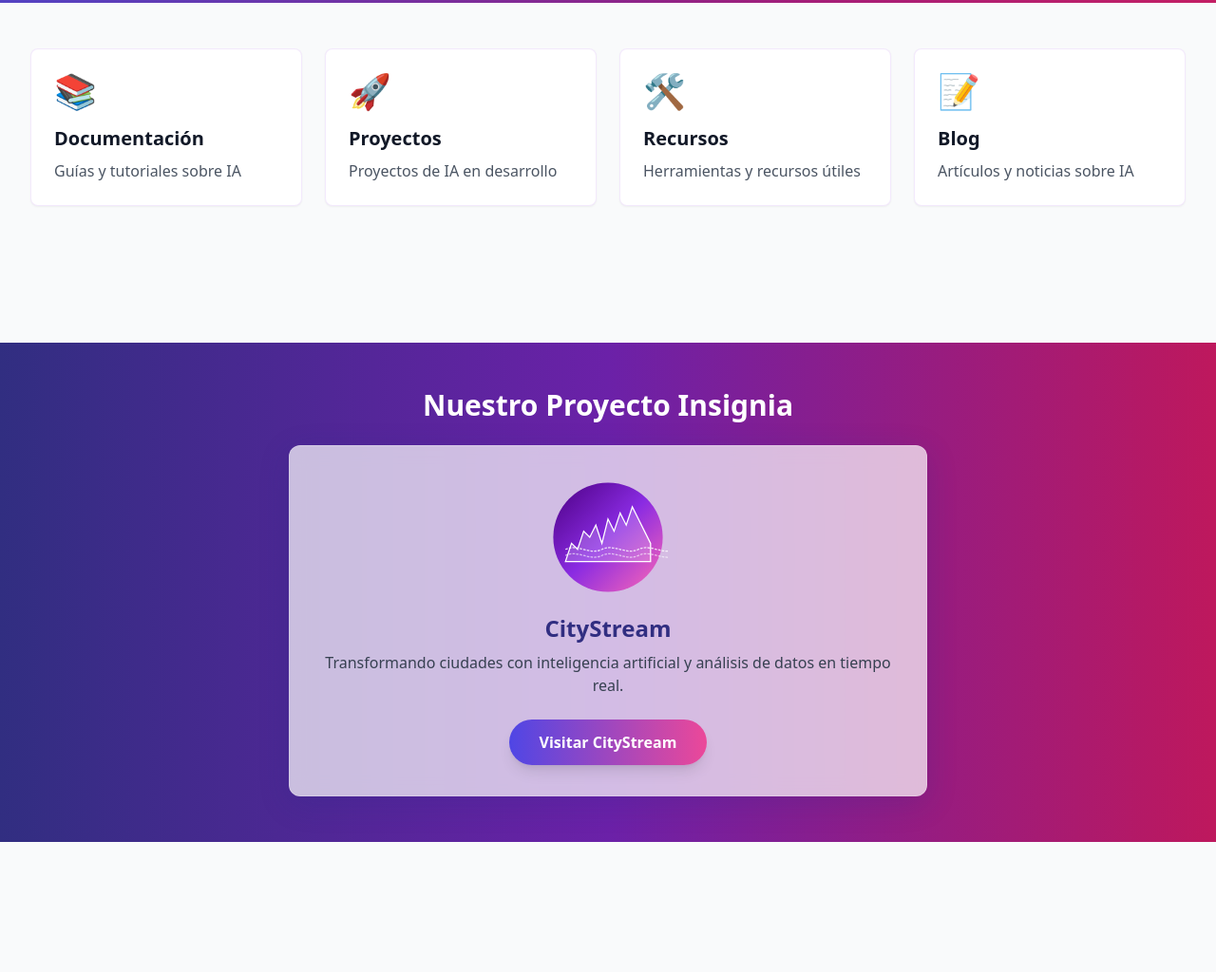
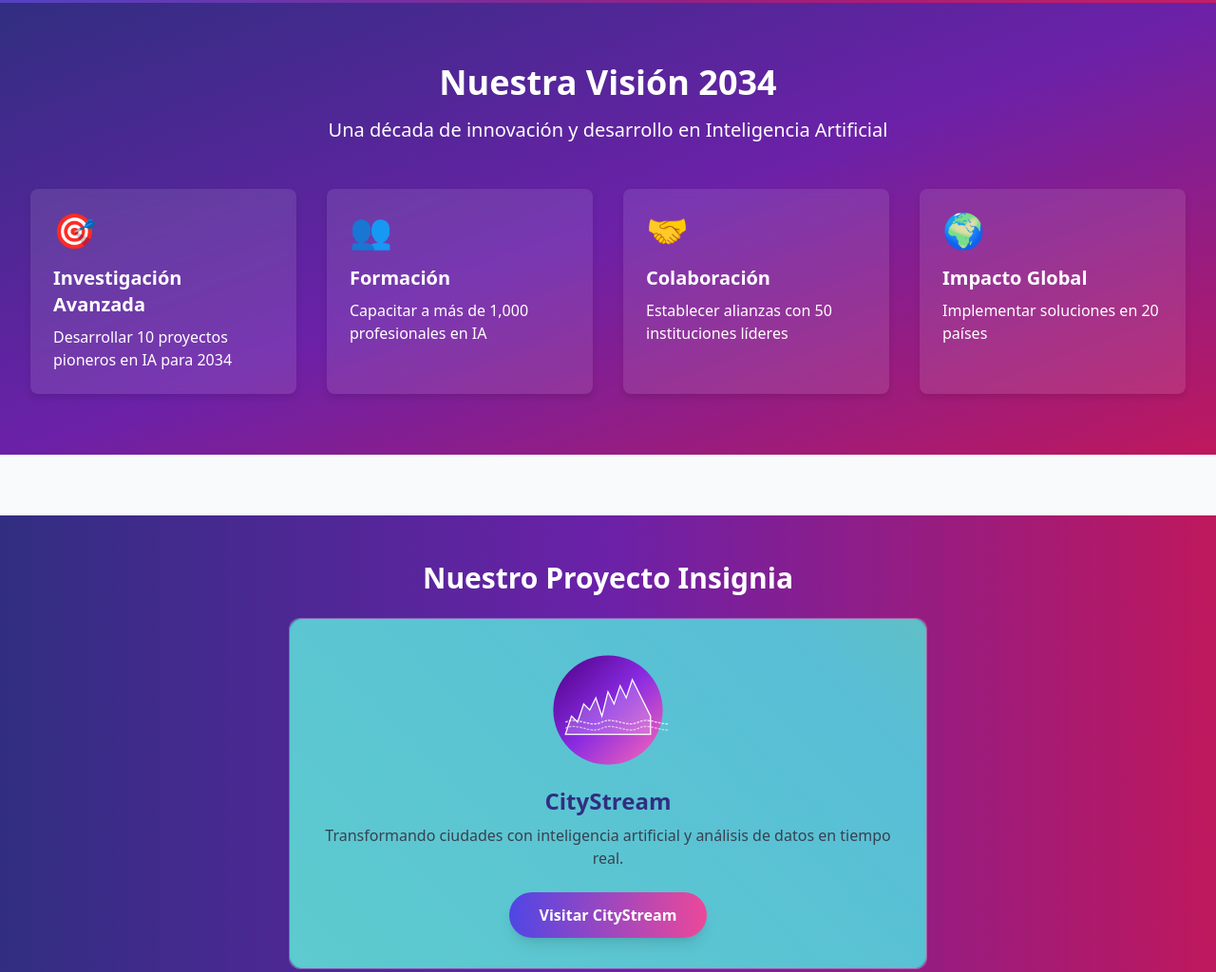
Before and after one commit to CamiloYate09/fundacionYateAI, a plain HTML site: page index.html in a window 1280 px wide. Shown: the part 699-1723 px from the top of the page at 95% size. Before the commit the page ends 1586 px from the top, so only its background shows below. Drawn offline with nearby package versions, Linux system fonts and the light colour scheme.

Commit message:
Revise content sections with a modernized layout, gradient styling, and advanced glass morphism effects. Enhanced animations, added vision segment, and introduced gradient border animation for an elevated user experience.

```diff
--- a/index.html
+++ b/index.html
@@ -49,35 +49,35 @@
         </div>
     </div>
 
-    <main class="max-w-7xl mx-auto py-6 sm:px-6 lg:px-8">
-        <div class="px-4 py-6 sm:px-0">
-            <div class="grid grid-cols-1 gap-6 sm:grid-cols-2 lg:grid-cols-4">
-                <!-- Documentación -->
-                <div class="glass-card p-6 rounded-lg shadow-sm hover:shadow-md transition-shadow duration-200 cursor-pointer card" data-section="docs">
-                    <div class="text-4xl mb-4 text-purple-600">📚</div>
-                    <h2 class="text-xl font-semibold text-gray-900 mb-2">Documentación</h2>
-                    <p class="text-gray-600">Guías y tutoriales sobre IA</p>
+    <!-- Visión a 10 años -->
+    <div class="py-16 bg-gradient-to-br from-indigo-900 via-purple-800 to-pink-700 text-white">
+        <div class="max-w-7xl mx-auto px-4 sm:px-6 lg:px-8">
+            <div class="text-center mb-12">
+                <h2 class="text-4xl font-bold mb-4">Nuestra Visión 2034</h2>
+                <p class="text-xl">Una década de innovación y desarrollo en Inteligencia Artificial</p>
             </div>
-
-                <!-- Proyectos -->
-                <div class="glass-card p-6 rounded-lg shadow-sm hover:shadow-md transition-shadow duration-200 cursor-pointer card" data-section="proyectos">
-                    <div class="text-4xl mb-4 text-pink-500">🚀</div>
-                    <h2 class="text-xl font-semibold text-gray-900 mb-2">Proyectos</h2>
-                    <p class="text-gray-600">Proyectos de IA en desarrollo</p>
+            <div class="grid grid-cols-1 md:grid-cols-2 lg:grid-cols-4 gap-8">
+                <div class="bg-white bg-opacity-10 p-6 rounded-lg backdrop-blur-sm">
+                    <div class="text-4xl mb-4">🎯</div>
+                    <h3 class="text-xl font-semibold mb-2">Investigación Avanzada</h3>
+                    <p>Desarrollar 10 proyectos pioneros en IA para 2034</p>
                 </div>
-
-                <!-- Recursos -->
-                <div class="glass-card p-6 rounded-lg shadow-sm hover:shadow-md transition-shadow duration-200 cursor-pointer card" data-section="recursos">
-                    <div class="text-4xl mb-4 text-blue-500">🛠️</div>
-                    <h2 class="text-xl font-semibold text-gray-900 mb-2">Recursos</h2>
-                    <p class="text-gray-600">Herramientas y recursos útiles</p>
+                <div class="bg-white bg-opacity-10 p-6 rounded-lg backdrop-blur-sm">
+                    <div class="text-4xl mb-4">👥</div>
+                    <h3 class="text-xl font-semibold mb-2">Formación</h3>
+                    <p>Capacitar a más de 1,000 profesionales en IA</p>
                 </div>
-
-                <!-- Blog -->
-                <div class="glass-card p-6 rounded-lg shadow-sm hover:shadow-md transition-shadow duration-200 cursor-pointer card" data-section="blog">
-                    <div class="text-4xl mb-4 text-indigo-600">📝</div>
-                    <h2 class="text-xl font-semibold text-gray-900 mb-2">Blog</h2>
-                    <p class="text-gray-600">Artículos y noticias sobre IA</p>
+                <div class="bg-white bg-opacity-10 p-6 rounded-lg backdrop-blur-sm">
+                    <div class="text-4xl mb-4">🤝</div>
+                    <h3 class="text-xl font-semibold mb-2">Colaboración</h3>
+                    <p>Establecer alianzas con 50 instituciones líderes</p>
+                </div>
+                <div class="bg-white bg-opacity-10 p-6 rounded-lg backdrop-blur-sm">
+                    <div class="text-4xl mb-4">🌍</div>
+                    <h3 class="text-xl font-semibold mb-2">Impacto Global</h3>
+                    <p>Implementar soluciones en 20 países</p>
+                </div>
+            </div>
         </div>
     </div>
 
@@ -85,10 +85,10 @@
     <div id="content-sections" class="mt-8">
         <!-- Documentación -->
         <div id="docs-content" class="section-content hidden">
-                    <div class="bg-white rounded-lg shadow p-6">
+            <div class="glass-card p-6">
                 <div class="flex justify-between items-center mb-4">
                     <h3 class="text-xl font-bold">Documentación</h3>
-                            <button class="add-entry-btn bg-blue-500 text-white px-4 py-2 rounded hover:bg-blue-600" data-section="docs">
+                    <button class="add-entry-btn bg-gradient-to-r from-blue-500 to-purple-600 text-white px-4 py-2 rounded-full hover:shadow-lg transition-all duration-300" data-section="docs">
                         Agregar Entrada
                     </button>
                 </div>
@@ -100,10 +100,10 @@
 
         <!-- Proyectos -->
         <div id="proyectos-content" class="section-content hidden">
-                    <div class="bg-white rounded-lg shadow p-6">
+            <div class="glass-card p-6">
                 <div class="flex justify-between items-center mb-4">
                     <h3 class="text-xl font-bold">Proyectos</h3>
-                            <button class="add-entry-btn bg-blue-500 text-white px-4 py-2 rounded hover:bg-blue-600" data-section="proyectos">
+                    <button class="add-entry-btn bg-gradient-to-r from-pink-500 to-purple-600 text-white px-4 py-2 rounded-full hover:shadow-lg transition-all duration-300" data-section="proyectos">
                         Agregar Proyecto
                     </button>
                 </div>
@@ -115,10 +115,10 @@
 
         <!-- Recursos -->
         <div id="recursos-content" class="section-content hidden">
-                    <div class="bg-white rounded-lg shadow p-6">
+            <div class="glass-card p-6">
                 <div class="flex justify-between items-center mb-4">
                     <h3 class="text-xl font-bold">Recursos</h3>
-                            <button class="add-entry-btn bg-blue-500 text-white px-4 py-2 rounded hover:bg-blue-600" data-section="recursos">
+                    <button class="add-entry-btn bg-gradient-to-r from-blue-500 to-cyan-500 text-white px-4 py-2 rounded-full hover:shadow-lg transition-all duration-300" data-section="recursos">
                         Agregar Recurso
                     </button>
                 </div>
@@ -130,10 +130,10 @@
 
         <!-- Blog -->
         <div id="blog-content" class="section-content hidden">
-                    <div class="bg-white rounded-lg shadow p-6">
+            <div class="glass-card p-6">
                 <div class="flex justify-between items-center mb-4">
                     <h3 class="text-xl font-bold">Blog</h3>
-                            <button class="add-entry-btn bg-blue-500 text-white px-4 py-2 rounded hover:bg-blue-600" data-section="blog">
+                    <button class="add-entry-btn bg-gradient-to-r from-indigo-500 to-purple-600 text-white px-4 py-2 rounded-full hover:shadow-lg transition-all duration-300" data-section="blog">
                         Agregar Artículo
                     </button>
                 </div>
@@ -143,8 +143,6 @@
             </div>
         </div>
     </div>
-        </div>
-    </main>
 
     <!-- Modal para agregar entradas -->
     <div id="entry-modal" class="modal hidden fixed inset-0 bg-black bg-opacity-50 flex items-center justify-center">
--- a/styles.css
+++ b/styles.css
@@ -11,6 +11,7 @@
     --background-light: #f8f9fa;
     --card-background: #ffffff;
     --card-hover-shadow: 0 10px 25px rgba(138, 43, 226, 0.2);
+    --gradient-border: linear-gradient(45deg, #ff6b6b, #4ecdc4, #45b7d1, #96c93d);
 }
 
 /* Hero Section Styles */
@@ -38,11 +39,40 @@
 
 /* Apple-inspired glass morphism effect */
 .glass-card {
-    background: rgba(255, 255, 255, 0.7);
+    background: rgba(255, 255, 255, 0.1);
     backdrop-filter: blur(10px);
-    -webkit-backdrop-filter: blur(10px);
+    border-radius: 1rem;
     border: 1px solid rgba(255, 255, 255, 0.2);
-    box-shadow: 0 8px 32px rgba(31, 38, 135, 0.2);
+    position: relative;
+    overflow: hidden;
+}
+
+.glass-card::before {
+    content: '';
+    position: absolute;
+    top: -2px;
+    left: -2px;
+    right: -2px;
+    bottom: -2px;
+    background: linear-gradient(45deg, #ff6b6b, #4ecdc4, #45b7d1, #96c93d);
+    z-index: -1;
+    border-radius: 1.2rem;
+    animation: borderAnimation 3s linear infinite;
+    background-size: 400% 400%;
+}
+
+.glass-card::after {
+    content: '';
+    position: absolute;
+    inset: 0;
+    background: inherit;
+    border-radius: 1rem;
+    z-index: -1;
+}
+
+.glass-card:hover {
+    transform: translateY(-5px);
+    box-shadow: 0 10px 30px rgba(0, 0, 0, 0.1);
 }
 
 /* Animaciones */
@@ -54,6 +84,18 @@
     to {
         opacity: 1;
         transform: translateY(0);
+    }
+}
+
+@keyframes borderAnimation {
+    0% {
+        background-position: 0% 50%;
+    }
+    50% {
+        background-position: 100% 50%;
+    }
+    100% {
+        background-position: 0% 50%;
     }
 }
 
@@ -181,8 +223,7 @@ button:hover {
     }
 
     .glass-card {
-        background: rgba(45, 45, 45, 0.7);
-        border: 1px solid rgba(80, 80, 80, 0.2);
+        background: rgba(45, 45, 45, 0.1);
     }
 
     .entries-container {
@@ -207,4 +248,9 @@ button:hover {
         border-color: var(--primary-color);
         outline: none;
     }
+
+    .glass-card::before {
+        background: linear-gradient(45deg, #ff6b6b, #4ecdc4, #45b7d1, #96c93d);
+        opacity: 0.7;
+    }
 }
```
Lines whose indentation alone changed are shown as unchanged.
